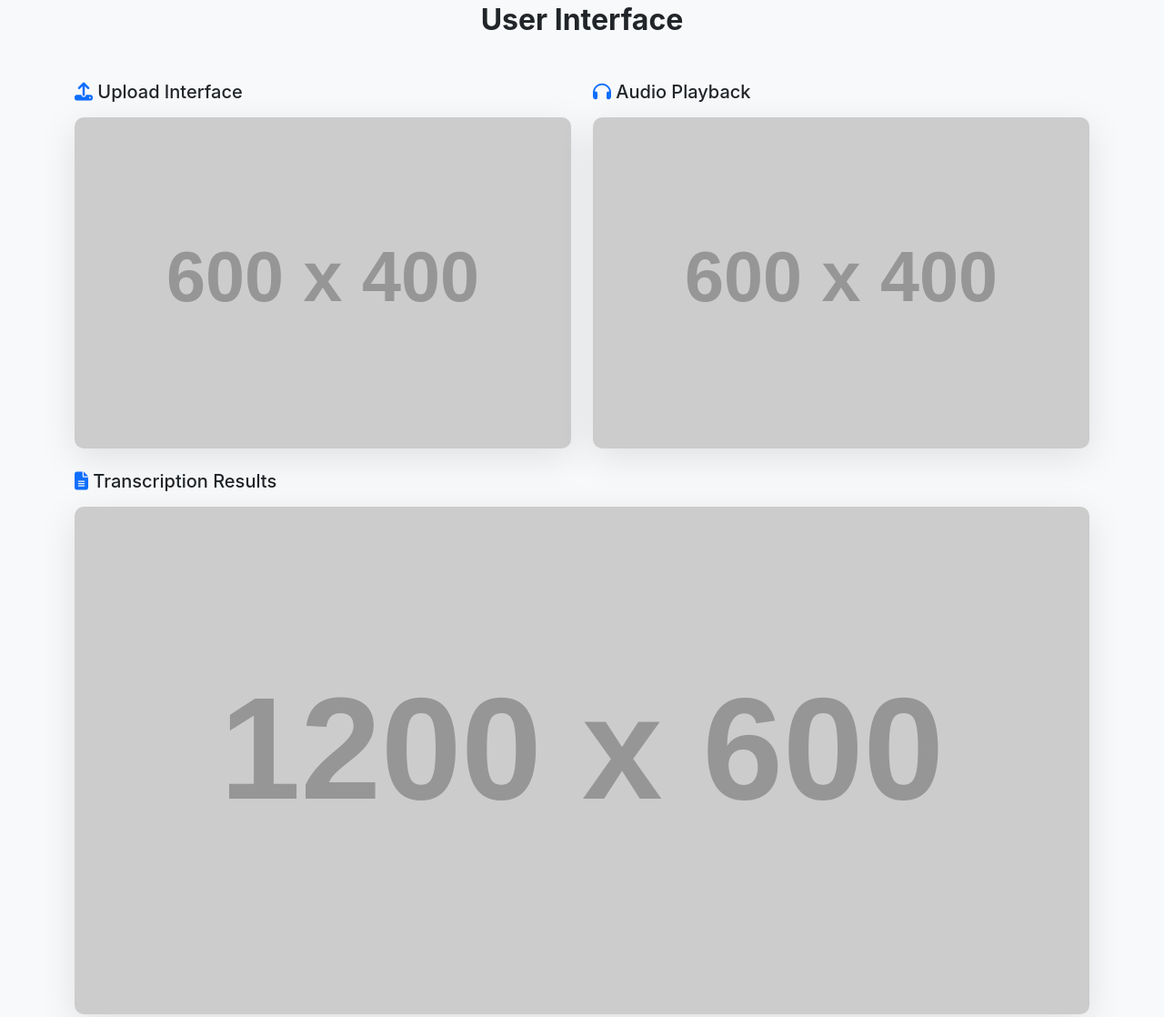
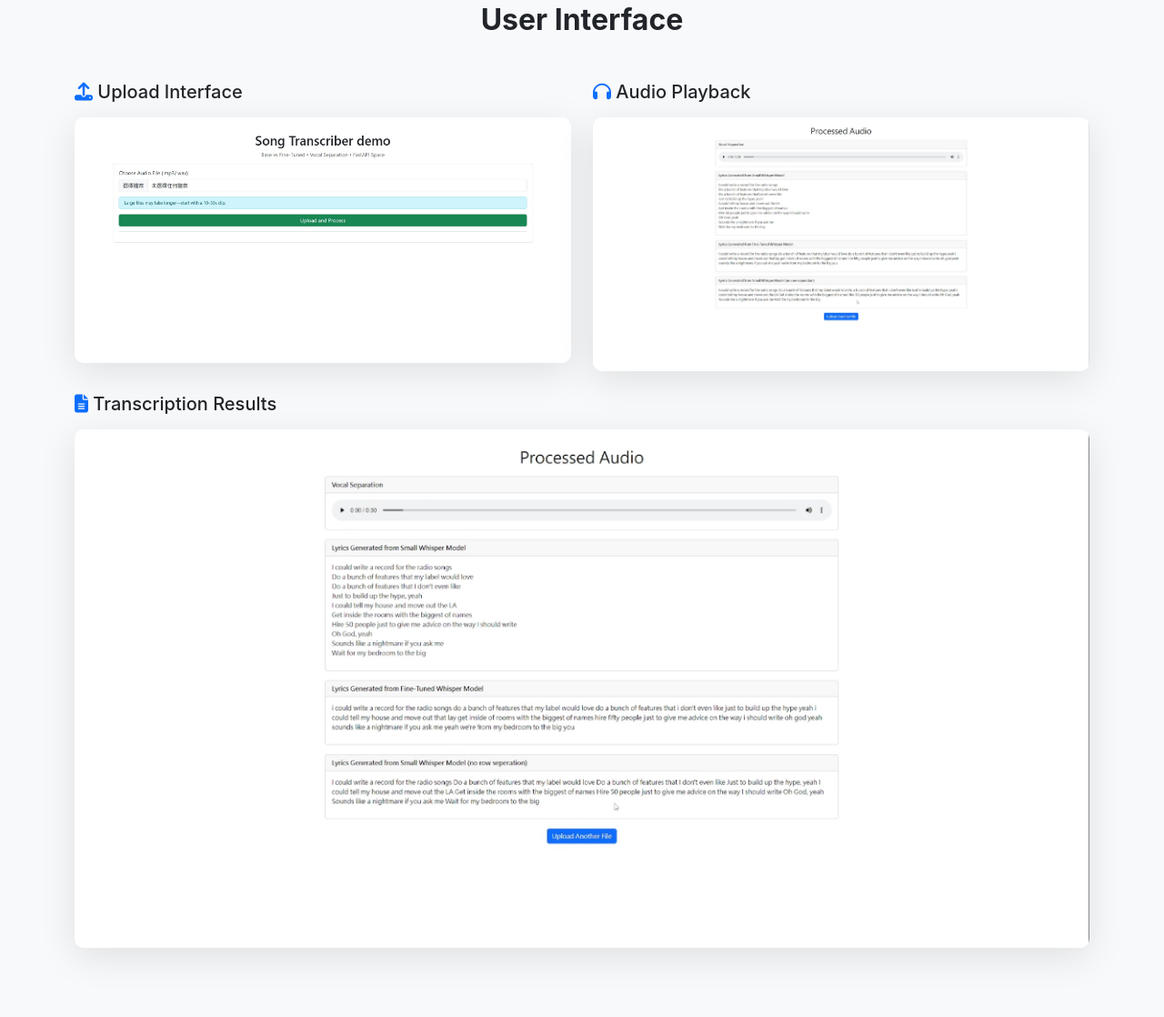
Before and after one commit to MPH1155/ai-lyrics-transcription-demo, a plain HTML site: page docs/index.html in a window 1280 px wide. Shown: the part 1193-2311 px from the top of the page at 91% size. Drawn offline with nearby package versions, Linux system fonts and the light colour scheme; placeholder pictures from the web are drawn by us.

Commit message:
Fix screenshot file extensions in documentation

```diff
--- a/docs/index.html
+++ b/docs/index.html
@@ -143,15 +143,15 @@
             <div class="row g-4">
                 <div class="col-md-6">
                     <h5 class="mb-3"><i class="fas fa-upload text-primary"></i> Upload Interface</h5>
-                    <img src="screenshots/upload.png" class="img-fluid screenshot-img" alt="Upload interface" onerror="this.src='https://via.placeholder.com/600x400?text=Upload+Interface'">
+                    <img src="screenshots/upload.jpg" class="img-fluid screenshot-img" alt="Upload interface" onerror="this.src='https://via.placeholder.com/600x400?text=Upload+Interface'">
                 </div>
                 <div class="col-md-6">
                     <h5 class="mb-3"><i class="fas fa-headphones text-primary"></i> Audio Playback</h5>
-                    <img src="screenshots/playback.png" class="img-fluid screenshot-img" alt="Audio playback" onerror="this.src='https://via.placeholder.com/600x400?text=Audio+Playback'">
+                    <img src="screenshots/results.jpg" class="img-fluid screenshot-img" alt="Audio playback" onerror="this.src='https://via.placeholder.com/600x400?text=Audio+Playback'">
                 </div>
                 <div class="col-md-12">
                     <h5 class="mb-3"><i class="fas fa-file-alt text-primary"></i> Transcription Results</h5>
-                    <img src="screenshots/results.png" class="img-fluid screenshot-img" alt="Transcription results" onerror="this.src='https://via.placeholder.com/1200x600?text=Transcription+Results'">
+                    <img src="screenshots/results.jpg" class="img-fluid screenshot-img" alt="Transcription results" onerror="this.src='https://via.placeholder.com/1200x600?text=Transcription+Results'">
                 </div>
             </div>
         </div>
```
Also changed, not shown: docs/screenshots/training_graphs.png, 1 other file.
